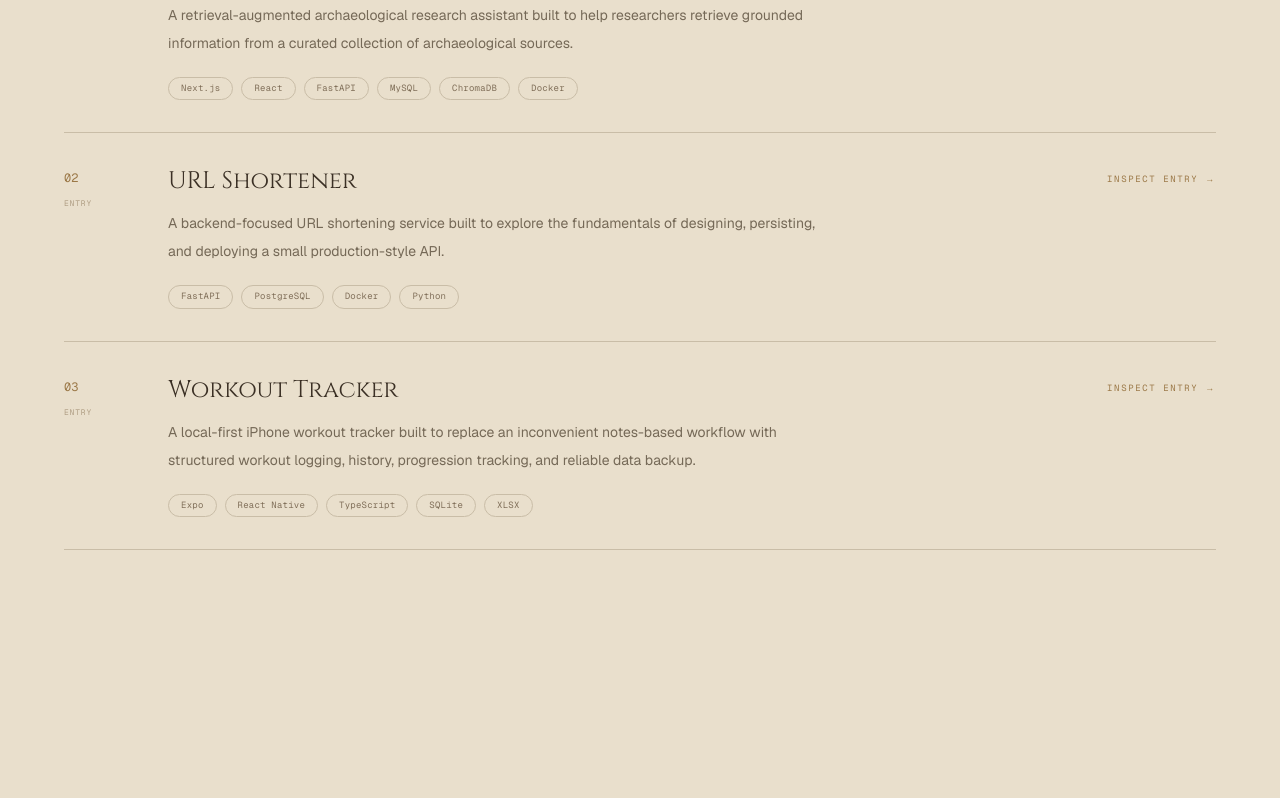
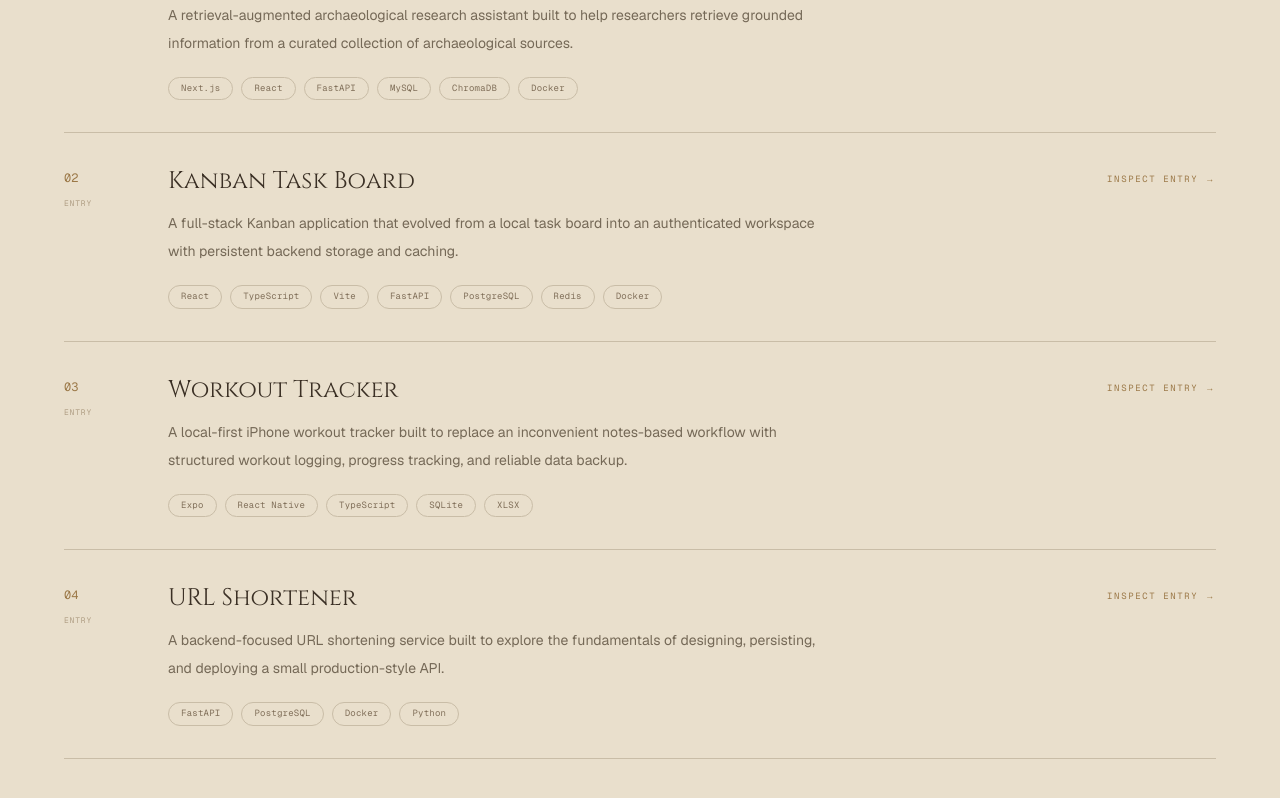
Before and after one commit to Palden78/PortfolioWebpage, a Next.js app: page /projects in a window 1280 px wide. Shown: the part 1729-2527 px from the top of the page. Before the commit the page ends 2375 px from the top, so only its background shows below. Built offline with nearby package versions, Linux system fonts and the light colour scheme.

Commit message:
expand portfolio project archive

```diff
--- a/components/Projects.tsx
+++ b/components/Projects.tsx
@@ -19,23 +19,42 @@ const devProjects: Project[] = [
     title: "APSAP Research Assistant",
     description:
       "A retrieval-augmented archaeological research assistant built to help researchers retrieve grounded information from a curated collection of archaeological sources.",
-    stack: [
-      "Next.js",
-      "React",
-      "FastAPI",
-      "MySQL",
-      "ChromaDB",
-      "Docker",
-    ],
+    stack: ["Next.js", "React", "FastAPI", "MySQL", "ChromaDB", "Docker"],
     problem:
-      "Archaeological knowledge was distributed across a large collection of research documents, making it difficult to find relevant information quickly while keeping answers grounded in the original sources.",
+      "Archaeological knowledge was distributed across research documents, making it difficult to find relevant information quickly while keeping answers grounded in the original sources.",
     approach:
-      "Built a full-stack RAG system that combines document processing, vector retrieval, structured data, and an interactive web interface to return source-grounded answers.",
+      "Built a full-stack RAG system combining document processing, vector retrieval, structured data, and an interactive web interface for source-grounded answers.",
     learned:
-      "How retrieval quality, document processing, chunking, evaluation, and clear system boundaries matter just as much as the language model in an AI application.",
+      "How retrieval quality, document processing, chunking, evaluation, and clear system boundaries matter as much as the language model in an AI application.",
   },
   {
     number: "02",
+    title: "Kanban Task Board",
+    description:
+      "A full-stack Kanban application that evolved from a local task board into an authenticated workspace with persistent backend storage and caching.",
+    stack: ["React", "TypeScript", "Vite", "FastAPI", "PostgreSQL", "Redis", "Docker"],
+    problem:
+      "A simple task board became an opportunity to explore authentication, persistent data, ownership, API design, and the infrastructure behind a multi-user application.",
+    approach:
+      "Built demo and authenticated workflows, JWT authentication, owner-scoped task CRUD, PostgreSQL persistence, Alembic migrations, Redis caching, Docker Compose, and GitHub Actions CI.",
+    learned:
+      "How frontend state, authentication, database ownership, caching, migrations, testing, and deployment concerns fit together in a real full-stack system.",
+  },
+  {
+    number: "03",
+    title: "Workout Tracker",
+    description:
+      "A local-first iPhone workout tracker built to replace an inconvenient notes-based workflow with structured workout logging, progress tracking, and reliable data backup.",
+    stack: ["Expo", "React Native", "TypeScript", "SQLite", "XLSX"],
+    problem:
+      "Recording workouts in a notes app made structured tracking, reviewing progress, and maintaining workout history unnecessarily difficult.",
+    approach:
+      "Built a native mobile application with SQLite persistence, calendar logging, custom exercises, progression statistics, streak tracking, and XLSX export/import with validation and atomic restoration.",
+    learned:
+      "How local persistence, transactional imports, data validation, mobile navigation, and designing around an actual personal workflow shape a useful application.",
+  },
+  {
+    number: "04",
     title: "URL Shortener",
     description:
       "A backend-focused URL shortening service built to explore the fundamentals of designing, persisting, and deploying a small production-style API.",
@@ -47,28 +66,31 @@ const devProjects: Project[] = [
     learned:
       "How small backend systems expose core engineering concepts such as database modeling, API design, validation, configuration, and deployment.",
   },
+];
+
+const cybersecurityProjects: Project[] = [
   {
-    number: "03",
-    title: "Workout Tracker",
+    number: "01",
+    title: "GraphSentry",
     description:
-      "A local-first iPhone workout tracker built to replace an inconvenient notes-based workflow with structured workout logging, history, progression tracking, and reliable data backup.",
+      "A security posture and vulnerability management platform exploring how SOC analysts can investigate infrastructure assets and vulnerability findings through a GraphQL-based system.",
     stack: [
-      "Expo",
-      "React Native",
+      "FastAPI",
+      "Strawberry GraphQL",
+      "React",
       "TypeScript",
-      "SQLite",
-      "XLSX",
+      "PostgreSQL",
+      "SQLAlchemy",
+      "Apollo Client",
     ],
     problem:
-      "Recording workouts in a notes app made structured tracking, reviewing progress, and maintaining workout history unnecessarily difficult.",
+      "Security data often spans infrastructure assets, vulnerabilities, remediation state, and threat intelligence, creating complex relationships that are awkward to query through rigid REST endpoints.",
     approach:
-      "Built a native mobile application with SQLite persistence, calendar-based logging, exercise management, progress statistics, streak tracking, and XLSX export/import for data portability.",
+      "Built a GraphQL architecture with typed schemas, nested asset-to-vulnerability queries, DataLoaders to address N+1 queries, field-level authorization, Apollo caching, and background ingestion of CISA KEV and NIST NVD vulnerability data.",
     learned:
-      "How local persistence, transactional imports, data validation, mobile navigation, and designing around an actual personal workflow shape a useful application.",
+      "How GraphQL changes API design, how DataLoaders control database access patterns, and how security tooling connects asset inventory, vulnerability intelligence, authorization, and analyst workflows.",
   },
 ];
-
-const cybersecurityProjects: Project[] = [];
 
 type FolderType = "dev" | "cybersecurity";
 
```
